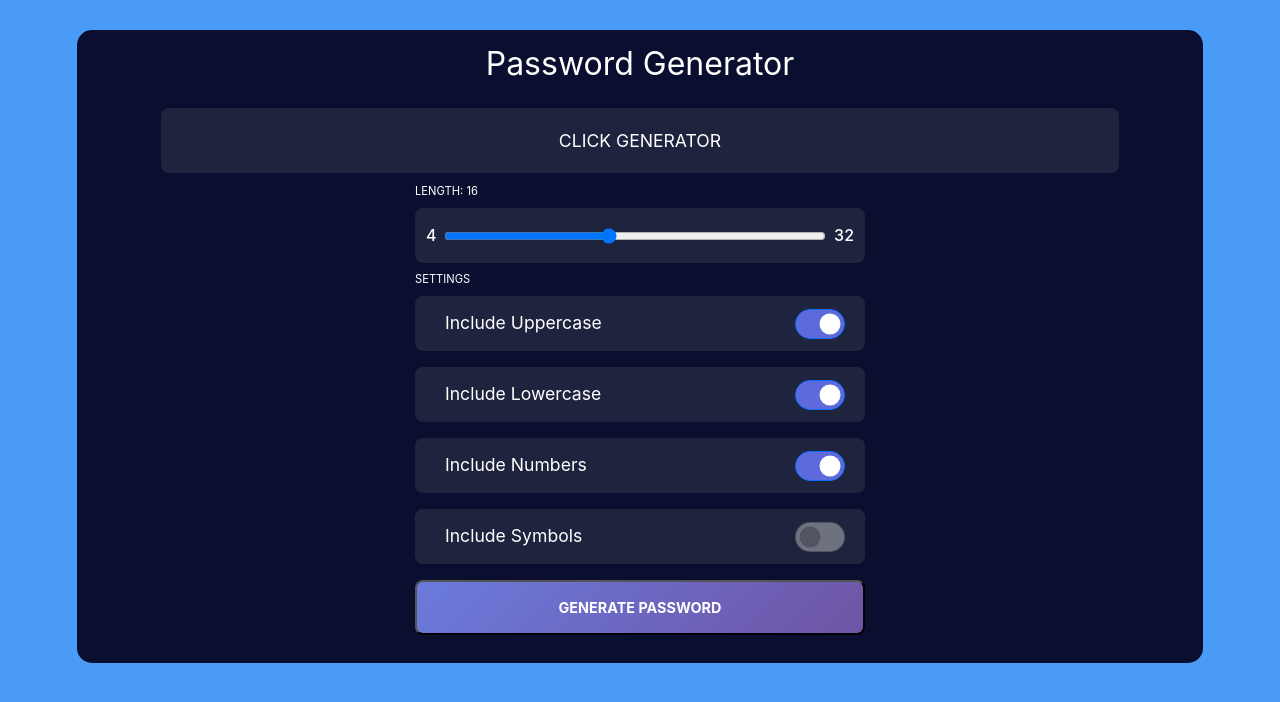
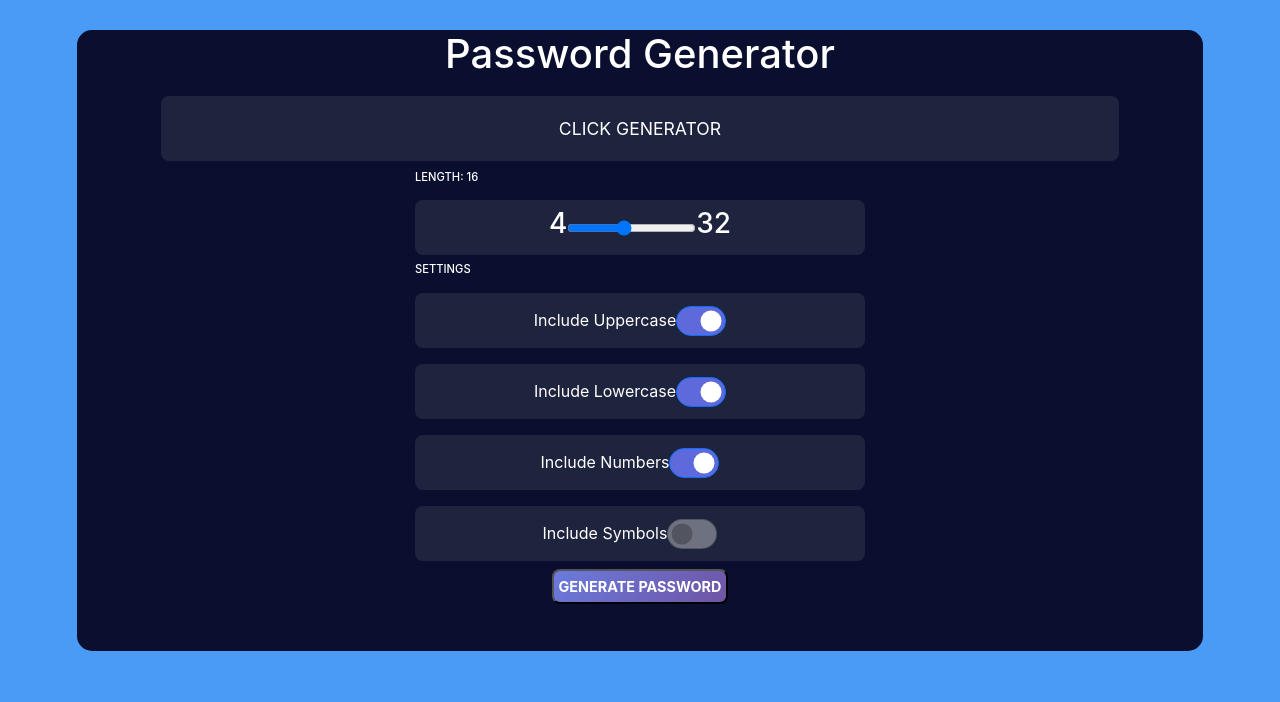
Before and after one commit to tryber/exercise-password-generator, a React (Create React App) app: page / in a window 1280 px wide. Shown: the top 702 px of the page. Built offline with nearby package versions, Linux system fonts and the light colour scheme.

Commit message:
styles identado e form refatorado e organizado

```diff
--- a/src/components/FormGenerator.jsx
+++ b/src/components/FormGenerator.jsx
@@ -3,7 +3,7 @@ import { useState } from "react";
 import { useDispatch, useSelector } from "react-redux";
 import { setPassword } from '../features/setPassword';
 import DATA from './helpers/Data';
-import Container from './styles'
+import * as S from './styled'
 
 export const FormGenerator = () => {
   const [config, setConfig] = useState({
@@ -12,7 +12,6 @@ export const FormGenerator = () => {
       lower: true,
       numbers: true,
       symbols: false,
-
   })
 
   const dispatch = useDispatch()
@@ -23,89 +22,84 @@ export const FormGenerator = () => {
     setConfig((config) => ({ ...config, [name]: name === 'length' ? value : checked }));
   }
 
-
   const passwordGenerator = () => {
-    const needAlert = Object.values(config).slice(1).every((e)=> !e)
-    console.log(!needAlert);
-    if (needAlert) {return alert('Escolha uma opcao de base para incluir')}
-    const createWith = Object.entries(config).map((each)=> (each[1] === true) && each[0]).filter((each)=> each)
     let arrayToMath = []
-    createWith.forEach((each) => arrayToMath = arrayToMath.concat(DATA[each]))
+    let password = '';
     const ramdomIndex = () => Math.floor(Math.random() * arrayToMath.length)
     const passwordLength = Array.from({ length: config.length })
-    let password = '';
-    passwordLength.forEach((_e)=> password += arrayToMath[ramdomIndex()])
+
+    const needAlert = Object.values(config).slice(1).every((e)=> !e)
+    if (needAlert) { return alert('Escolha uma opcao de base para incluir') }
+
+    const createWith = Object.entries(config).map((each) => (each[1] === true) && each[0])
+      .filter((each) => each)
+    createWith.forEach((each) => arrayToMath = arrayToMath.concat(DATA[each]))
+    passwordLength.forEach((_e) => password += arrayToMath[ramdomIndex()])
+
     dispatch(setPassword(password))
   }
 
+  return (
+    <S.Container>
+      <h1>Password Generator</h1>
+      <S.DivPass>{ passwordData ? passwordData : `CLICK GENERATOR` }</S.DivPass>
 
-  return (
-    <Container>
-      <h1>Password Generator</h1>
+      <S.Form>
 
+        <h4>{ `LENGTH: ${config.length}` }</h4>
 
-        <h2>{passwordData ? passwordData: `CLICK GENERATOR`}</h2>
-      <form>
-
-        <span>{ `LENGTH: ${config.length}` }</span>
         <label htmlFor="length" className="range-container">
           <h3>4</h3>
           <input
-          onChange={handleChange}
+            onChange={ handleChange }
             value={ config.length } name='length' type="range" min="4" max='32' />
           <h3>32</h3>
         </label>
 
-        <span>SETTINGS</span>
+        <h4>SETTINGS</h4>
 
         <label htmlFor="upper" className="checkbox">
           <span>Include Uppercase</span>
           <div class="form-check form-switch">
-
             <input
               class="form-check-input"
-              onChange={handleChange}
-              checked={config.upper} type="checkbox" name="upper" id="upper" />
+              onChange={ handleChange }
+              checked={ config.upper } type="checkbox" name="upper" id="upper" />
           </div>
         </label>
 
         <label htmlFor="lower" className="checkbox">
           <span>Include Lowercase</span>
           <div class="form-check form-switch">
-
             <input
               class="form-check-input"
-              onChange={handleChange}
-              checked={config.lower} type="checkbox" name="lower" id="lower" />
+              onChange={ handleChange }
+              checked={ config.lower } type="checkbox" name="lower" id="lower" />
           </div>
         </label>
 
         <label htmlFor="numbers" className="checkbox">
           <span>Include Numbers</span>
           <div class="form-check form-switch">
-
             <input
               class="form-check-input"
-              onChange={handleChange}
-              checked={config.numbers} type="checkbox" name="numbers" id="numbers" />
+              onChange={ handleChange }
+              checked={ config.numbers } type="checkbox" name="numbers" id="numbers" />
           </div>
         </label>
 
         <label htmlFor="symbols" className="checkbox">
           <span>Include Symbols</span>
           <div class="form-check form-switch">
-
             <input
               class="form-check-input"
-              onChange={handleChange}
-              checked={config.symbols} type="checkbox" name="symbols" id="symbols" />
+              onChange={ handleChange }
+              checked={ config.symbols } type="checkbox" name="symbols" id="symbols" />
           </div>
         </label>
 
+        <S.BtnGenerator onClick={ passwordGenerator } type='button' >GENERATE PASSWORD</S.BtnGenerator>
 
-
-      <button onClick={passwordGenerator} type='button' >GENERATE PASSWORD</button>
-
-      </form>
-    </Container >);
+      </S.Form>
+    </S.Container >);
 };
--- /dev/null
+++ b/src/components/styled.js
@@ -0,0 +1,82 @@
+import styled from 'styled-components'
+
+export const Container = styled.div`
+  align-items: center;
+  background-color: #0b0f2f;
+  border-radius: 15px;
+  color: white;
+  display: flex;
+  flex-direction: column;
+  height: 80%;
+  justify-content: space-evenly;
+  margin-top: 30px;
+  width: 88%;
+`
+
+export const Form = styled.form`
+  align-items: center;
+  display: flex;
+  flex-direction: column;
+  height: 60vh;
+  max-width: 500px;
+  width: 95%;
+
+  h4 {
+    text-align: start;
+    width: 90%;
+    font-size: 0.7rem;
+  }
+
+  label {
+    display: flex;
+    justify-content: center;
+    align-items: center;
+    width: 90%;
+    height: 55px;
+    background-color: #1e233e;
+    margin: 8px 0;
+    border-radius: 8px;
+
+    .form-check {
+        display: flex;
+        align-items: center;
+        width: fit-content;
+        color: white;
+        margin-right: 20px;
+
+      input[type="checkbox"] {
+          height: 30px;
+          width: 50px;
+          background-color: #6e7180;
+          color: white;
+
+      &:checked {
+          background-color: #5e6adb;
+        }
+      }
+    }
+  }
+`
+
+export const DivPass = styled.h2`
+  background-color: #1e233e;
+  border-radius: 8px;
+  font-size: 1.1rem;
+  font-weight: normal;
+  height: 65px;
+  line-height: 65px;
+  margin: 10px 0;
+  overflow-x: auto;
+  width: 85%;
+`
+
+export const BtnGenerator = styled.button`
+  background: linear-gradient(-45deg, rgb(111, 84, 164), rgb(106, 123, 221));
+  counter-reset: white;
+  padding: 5px;
+  font-size: 0.9rem;
+  font-weight: bold;
+  color: #fff;
+  border-radius: 8px;
+  margin-bottom: 25px;
+`
--- a/src/components/styles.js
+++ /dev/null
@@ -1,126 +0,0 @@
-import styled from 'styled-components'
-
-const Container = styled.div`
-  display: flex;
-  flex-direction: column;
-  justify-content: space-evenly;
-  align-items: center;
-  margin-top: 30px;
-  width: 88%;
-  height: 80%;
-  color: white;
-  background-color: #0b0f2f;
-  border-radius: 15px;
-
-  h1 {
-    font-weight: normal;
-    margin: 15px 0;
-    font-size: 2rem;
-    height: fit-content;
-  }
-
-  h2 {
-    font-weight: normal;
-    margin: 10px 0;
-    font-size: 1.1rem;
-    background-color: #1e233e;
-    border-radius: 8px;
-    width: 85%;
-    height: 65px;
-    line-height: 65px;
-
-  }
-
-  span {
-    text-align: start;
-    width: 90%;
-    font-size: 0.7rem;
-  }
-
-  form {
-    display: flex;
-    flex-direction: column;
-    align-items: center;
-    width: 95%;
-    max-width: 500px;
-    height: 60vh;
-
-    .checks {
-      display: flex;
-      flex-direction: column;
-
-    }
-
-    label {
-      display: flex;
-      justify-content: center;
-      align-items: center;
-
-      .form-check {
-        display: flex;
-        align-items: center;
-        width: fit-content;
-        color: white;
-        margin-right: 20px;
-
-        input[type="checkbox"] {
-            height: 30px;
-            width: 50px;
-            background-color: #6e7180;
-            color: white;
-
-            &:checked {
-              background-color: #5e6adb;
-            }
-          }
-        }
-
-
-      span {
-        width: 95%;
-        font-size: 1.1rem;
-        margin-left: 30px;
-      }
-    }
-
-
-    label , button {
-      width: 90%;
-      height: 55px;
-      background-color: #1e233e;
-      margin: 8px 0;
-      border-radius: 8px;
-    }
-
-    .range-container {
-      padding: 0 3px;
-
-      h3 {
-        margin: 0 8px;
-        font-size: 1rem;
-      }
-    }
-
-    input {
-      background-color: #1e233e;
-      font-size: 1rem;
-    }
-
-    input[type="range"] {
-      width: 95%;
-    }
-
-    button {
-      background: linear-gradient(-45deg, rgb(111, 84, 164), rgb(106, 123, 221));
-      counter-reset: white;
-      padding: 5px;
-      font-size: 0.9rem;
-      font-weight: bold;
-      color: #fff;
-      border-radius: 8px;
-      margin-bottom: 25px;
-    }
-}
-`;
-
-export default Container
```
Lines whose indentation alone changed are shown as unchanged.
